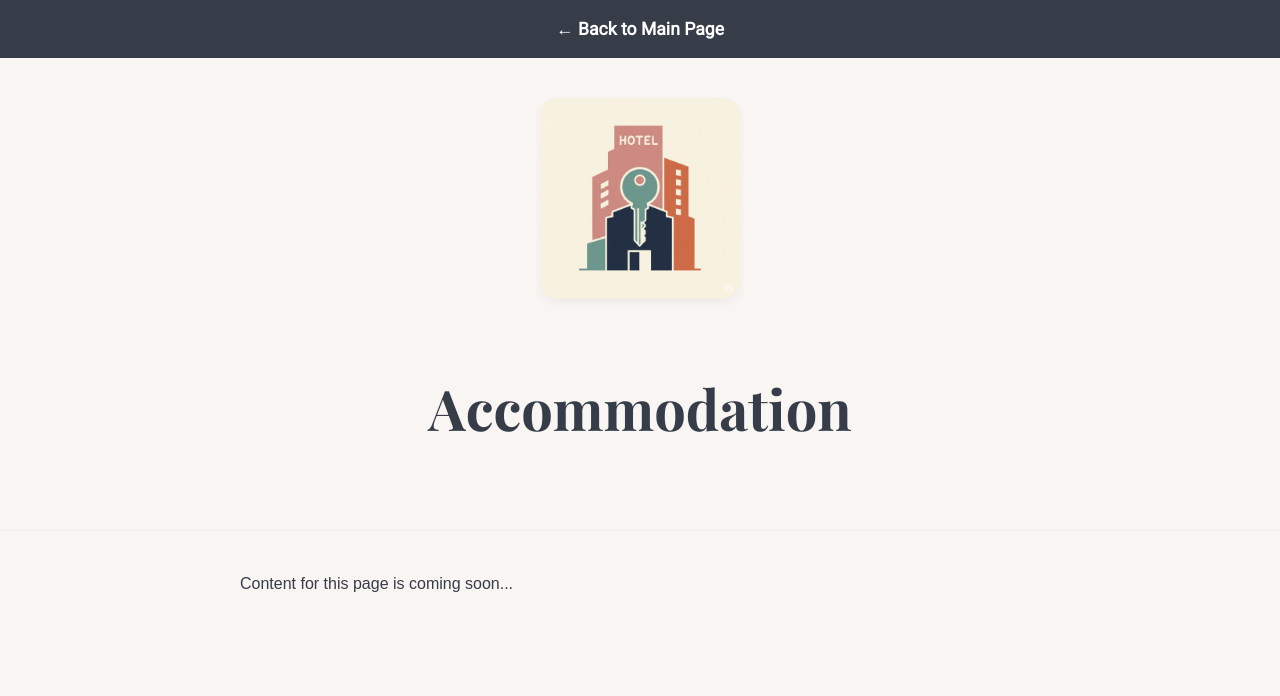
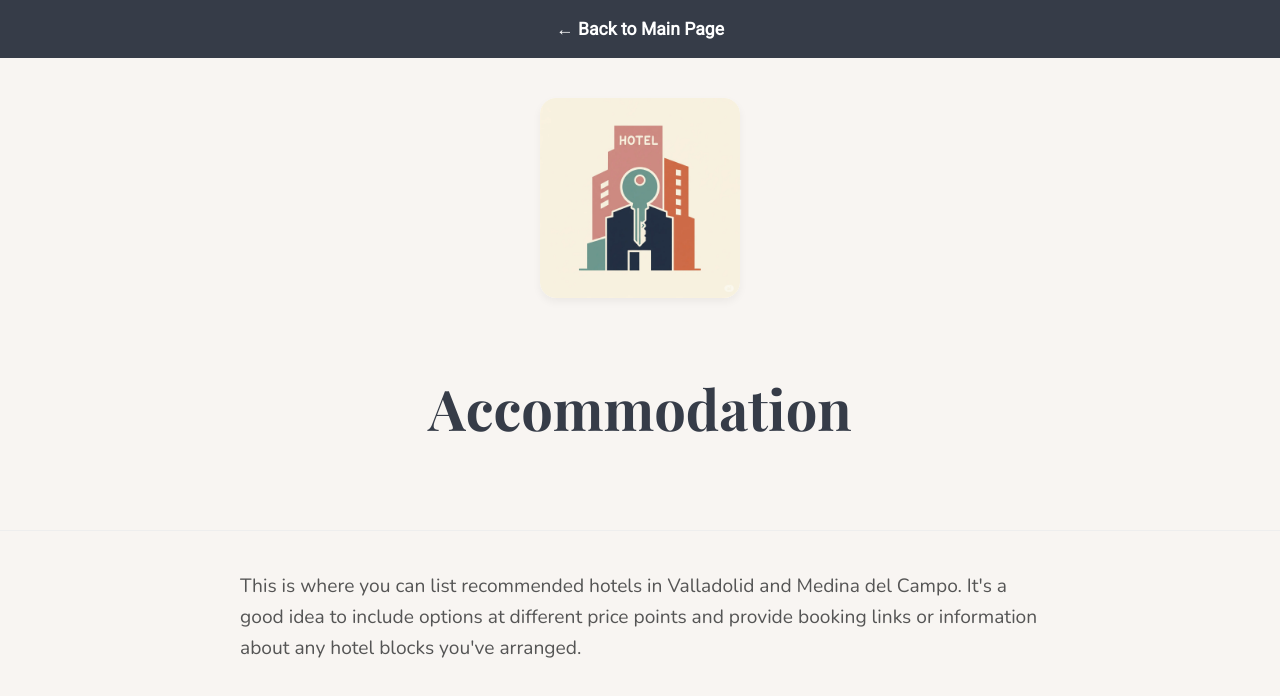
Before and after one commit to Olaizola13/wedding-website, a plain HTML site: page accommodations.html in a window 1280 px wide. Drawn offline with nearby package versions, Linux system fonts and the light colour scheme.

Commit message:
Update accommodations.html

```diff
--- a/accommodations.html
+++ b/accommodations.html
@@ -7,7 +7,7 @@
     <link rel="stylesheet" href="/css/style.css">
     <link rel="preconnect" href="https://fonts.googleapis.com">
     <link rel="preconnect" href="https://fonts.gstatic.com" crossorigin>
-    <link href="https://fonts.googleapis.com/css2?family=Playfair+Display:wght@400;700&family=Roboto:wght@300;400&display=swap" rel="stylesheet">
+    <link href="https://fonts.googleapis.com/css2?family=Kalam:wght@400;700&family=Nunito:wght@400;700&family=Playfair+Display:wght@700&family=Roboto&display=swap" rel="stylesheet">
 </head>
 <body>
     <nav class="subpage-nav">
@@ -18,8 +18,8 @@
         <h1 data-key="accommodations_page_title"></h1>
     </header>
     <main class="container">
-        <p>Content for this page is coming soon...</p>
-    </main>
+        <p class="intro-text">This is where you can list recommended hotels in Valladolid and Medina del Campo. It's a good idea to include options at different price points and provide booking links or information about any hotel blocks you've arranged.</p>
+        </main>
     <script src="/js/translations.js"></script>
     <script src="/js/main.js"></script>
 </body>
```
